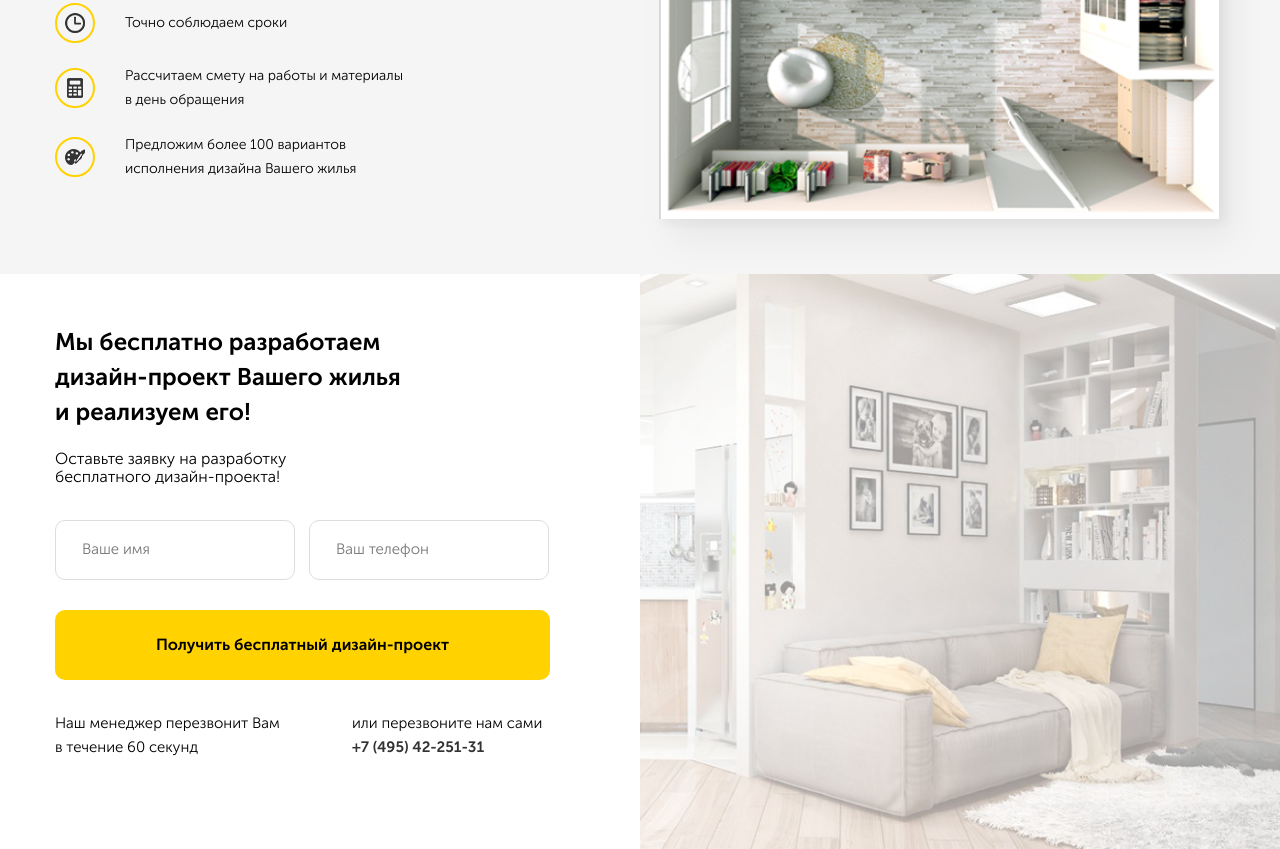
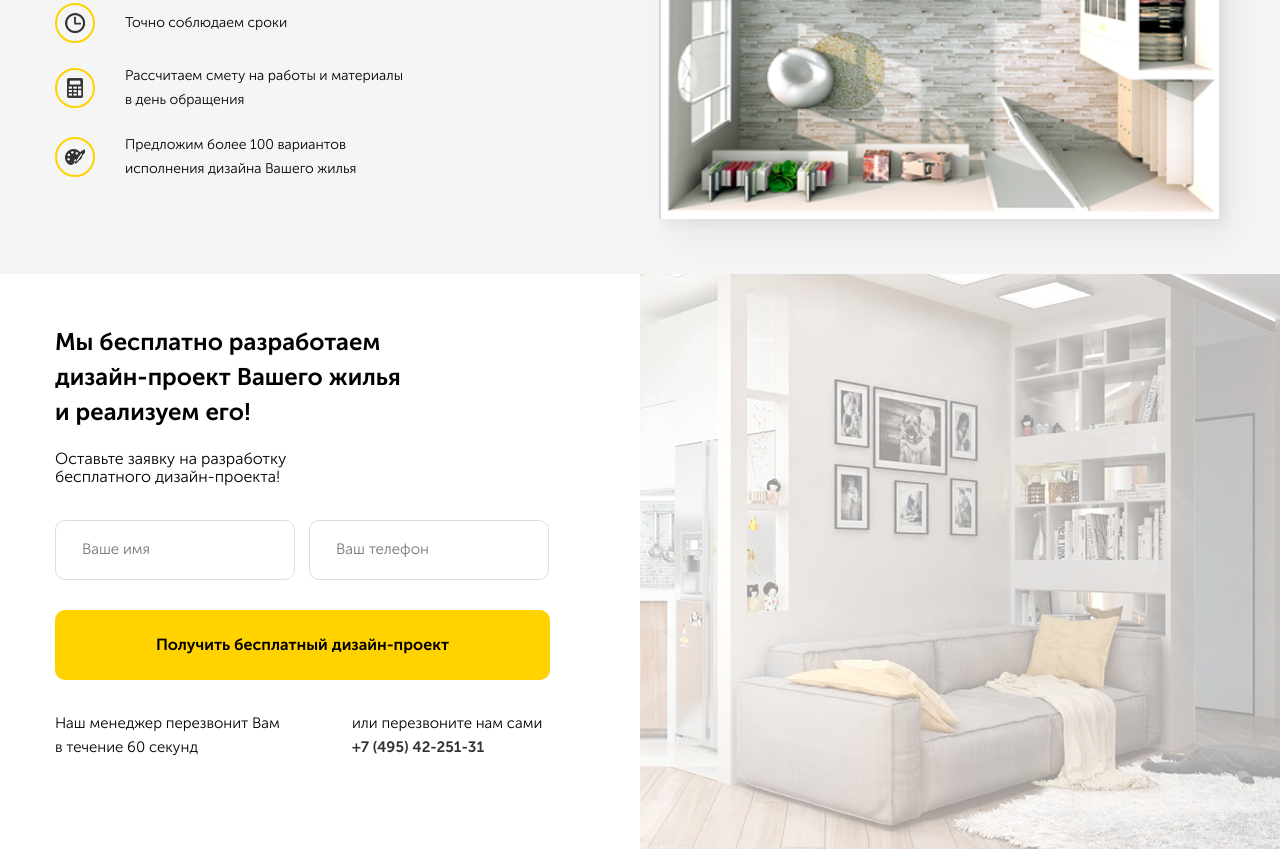
Before and after one commit to shenmue73/repair, a plain HTML site: page index.html in a window 1280 px wide. Shown: the part 409-1258 px from the top of the page. Drawn offline with nearby package versions, Linux system fonts and the light colour scheme.

Commit message:
Еще одна правка

```diff
--- a/sass/blocks/_offer.sass
+++ b/sass/blocks/_offer.sass
@@ -1,6 +1,6 @@
 .offer
   background: url('../img/offer-img.png') no-repeat
-  background-size: contain
+  background-size: uncet
   background-position: center right
   position: relative
   &:before
```
Also changed, not shown: css/style.css.
